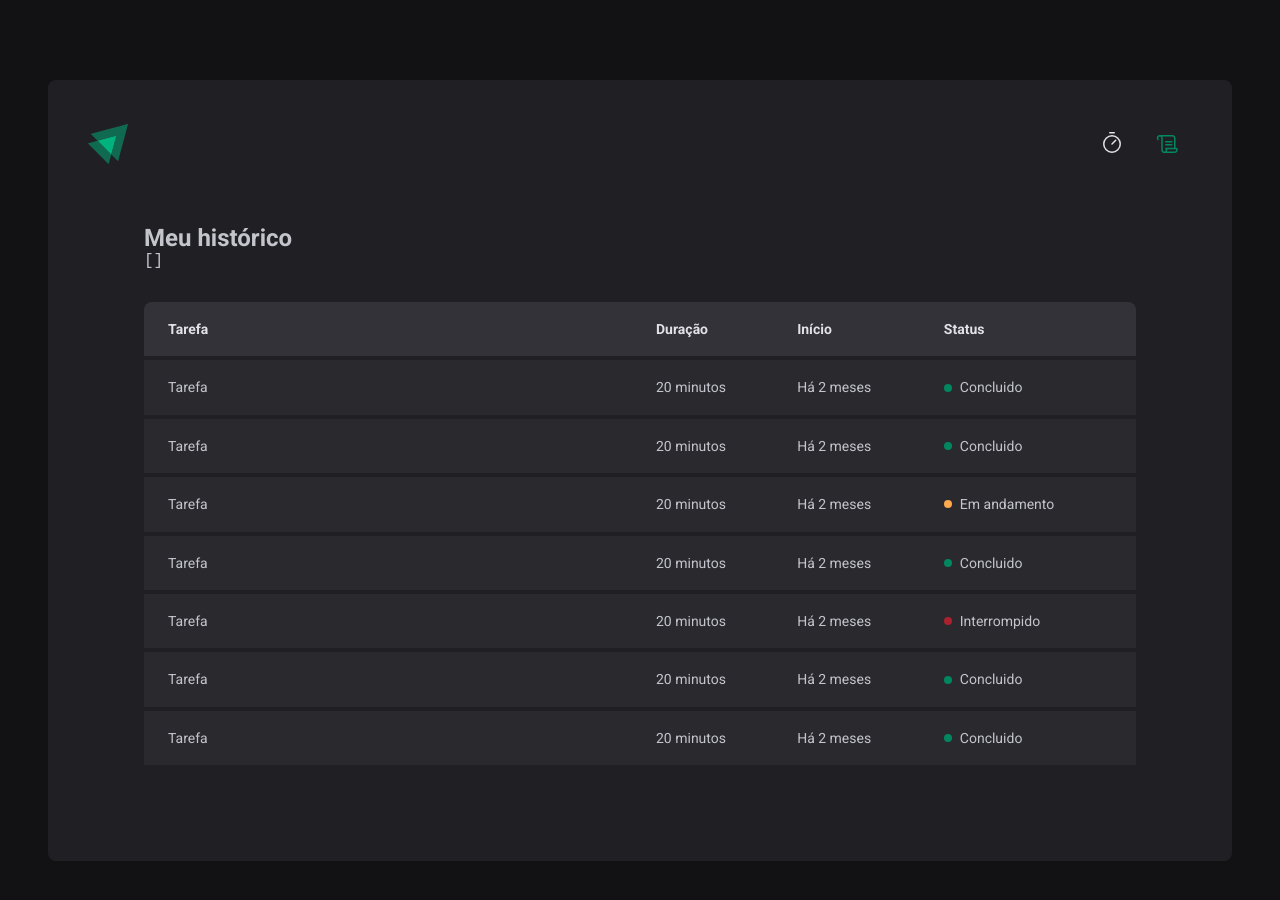
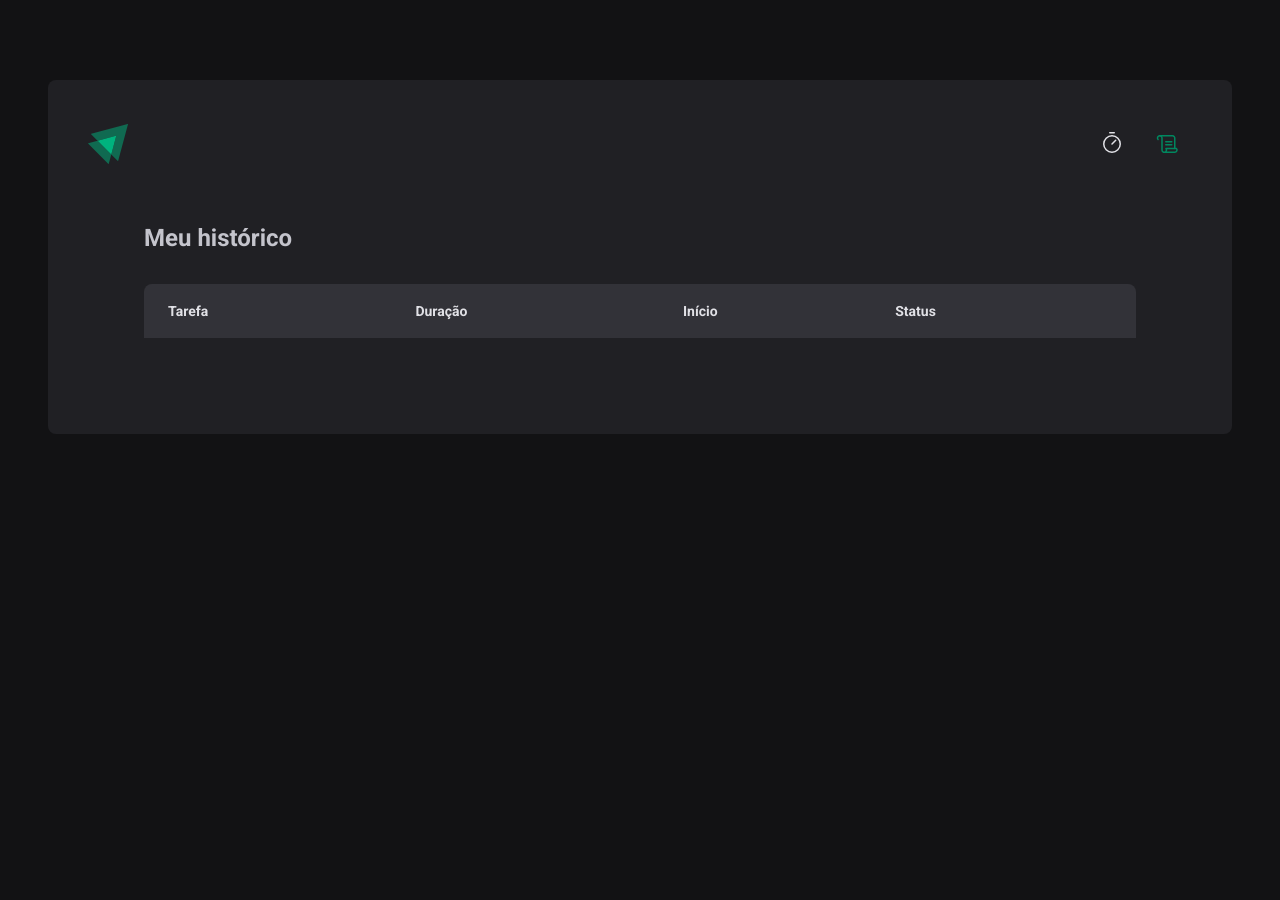
Before and after one commit to GersonDantas/timer-tarks, a React (Vite) app: page /history in a window 1280 px wide. Shown: the top 900 px of the page. After the commit the page ends 800 px from the top, so only its background shows below. Built offline with nearby package versions, Linux system fonts and the light colour scheme.

Commit message:
feat: add map histories cycles

```diff
--- a/src/pages/History/index.tsx
+++ b/src/pages/History/index.tsx
@@ -1,3 +1,5 @@
+import { formatDistanceToNow } from 'date-fns'
+import { ptBR } from 'date-fns/locale'
 import { useContext } from 'react'
 
 import { CyclesContext } from '../../contexts/CycleContext'
@@ -5,11 +7,10 @@
 import { HistoryContainer, TableContainer } from './styles'
 export function History() {
   const { cycles } = useContext(CyclesContext)
+
   return (
     <HistoryContainer>
       <h2>Meu histórico</h2>
-
-      <pre>{JSON.stringify(cycles, null, 2)}</pre>
 
       <TableContainer>
         <table>
@@ -22,48 +23,30 @@
             </tr>
           </thead>
           <tbody>
-            <tr>
-              <td>Tarefa</td>
-              <td>20 minutos</td>
-              <td>Há 2 meses</td>
-              <td><Status statusColor="green">Concluido</Status></td>
-            </tr>
-            <tr>
-              <td>Tarefa</td>
-              <td>20 minutos</td>
-              <td>Há 2 meses</td>
-              <td><Status statusColor="green">Concluido</Status></td>
-            </tr>
-            <tr>
-              <td>Tarefa</td>
-              <td>20 minutos</td>
-              <td>Há 2 meses</td>
-              <td><Status statusColor="yellow">Em andamento</Status></td>
-            </tr>
-            <tr>
-              <td>Tarefa</td>
-              <td>20 minutos</td>
-              <td>Há 2 meses</td>
-              <td><Status statusColor="green">Concluido</Status></td>
-            </tr>
-            <tr>
-              <td>Tarefa</td>
-              <td>20 minutos</td>
-              <td>Há 2 meses</td>
-              <td><Status statusColor="red">Interrompido</Status></td>
-            </tr>
-            <tr>
-              <td>Tarefa</td>
-              <td>20 minutos</td>
-              <td>Há 2 meses</td>
-              <td><Status statusColor="green">Concluido</Status></td>
-            </tr>
-            <tr>
-              <td>Tarefa</td>
-              <td>20 minutos</td>
-              <td>Há 2 meses</td>
-              <td><Status statusColor="green">Concluido</Status></td>
-            </tr>
+            {
+              cycles.map(cycle => (
+                <tr key={cycle.id}>
+                  <td>{cycle.task}</td>
+                  <td>{cycle.minutesAmount} minutos</td>
+                  <td>{formatDistanceToNow(cycle.startDate, {
+                    addSuffix: true,
+                    locale: ptBR,
+                  })}
+                  </td>
+                  <td>
+                    {cycle.finishedDate && (
+                      <Status statusColor="green">Concluído</Status>
+                    )}
+                    {cycle.interruptedDate && (
+                      <Status statusColor="red">Interrompido</Status>
+                    )}
+                    {!cycle.finishedDate && !cycle.interruptedDate && (
+                      <Status statusColor="yellow">Em andamento</Status>
+                    )}
+                  </td>
+                </tr>
+              ))
+            }
           </tbody>
         </table>
       </TableContainer>
```
